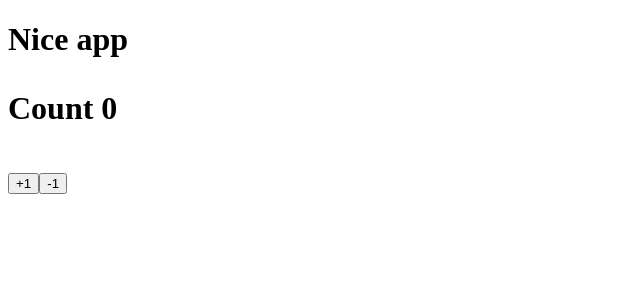
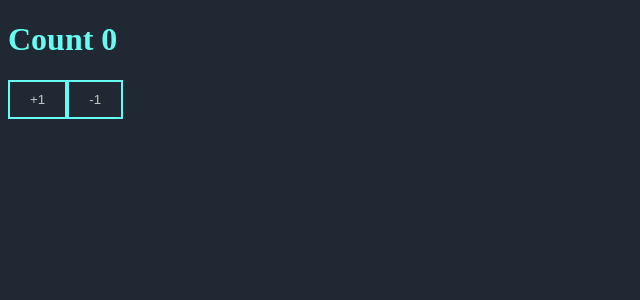
Before and after one commit to Ghersi75/personal-site, a React (Create React App) app: page / in a window 1280 px wide. Shown: the top 300 px of the page, without its empty margins (0-640 px from the left). Built offline with nearby package versions, Linux system fonts and the light colour scheme.

Commit message:
Added simple styling for count text and buttons

```diff
--- a/src/App.tsx
+++ b/src/App.tsx
@@ -3,9 +3,8 @@ import Button from "./Components/Button.tsx";
 
 export default function App() {
     return(
-        <h1>
-            Nice app
+        <>
             <Button />
-        </h1>
+        </>
     );
 }
--- /dev/null
+++ b/src/Components/Button.css
@@ -0,0 +1,10 @@
+h1 {
+    color: #66fcf1;
+}
+
+button {
+    padding: 10px 20px;
+    border: 2px solid #66fcf1;
+    background-color: #1f2833;
+    color: #c5c6c7;
+}
--- a/src/Components/Button.tsx
+++ b/src/Components/Button.tsx
@@ -1,4 +1,5 @@
 import React, { useState } from "react";
+import "./Button.css";
 
 export default function Button(props) {
     const [count, setCount] = useState(0);
@@ -15,7 +16,7 @@ export default function Button(props) {
 
     return(
         <div>
-            <p>Count {count}</p>
+            <h1>Count {count}</h1>
             <button onClick={handleIncreaseButton}>+1</button>
             <button onClick={handleDecreaseButton}>-1</button>
         </div>
--- /dev/null
+++ b/src/index.css
@@ -0,0 +1,6 @@
+/* Color palette used: number 12 from https://visme.co/blog/website-color-schemes/ */
+
+:root {
+    --main-bg-color: #1f2833;
+    background-color: var(--main-bg-color);
+}
--- a/src/index.tsx
+++ b/src/index.tsx
@@ -1,6 +1,7 @@
 import React from 'react';
 import ReactDOM from 'react-dom';
 import App from "./App.tsx";
+import "./index.css";
 
 ReactDOM.render(
   <React.StrictMode>
```
